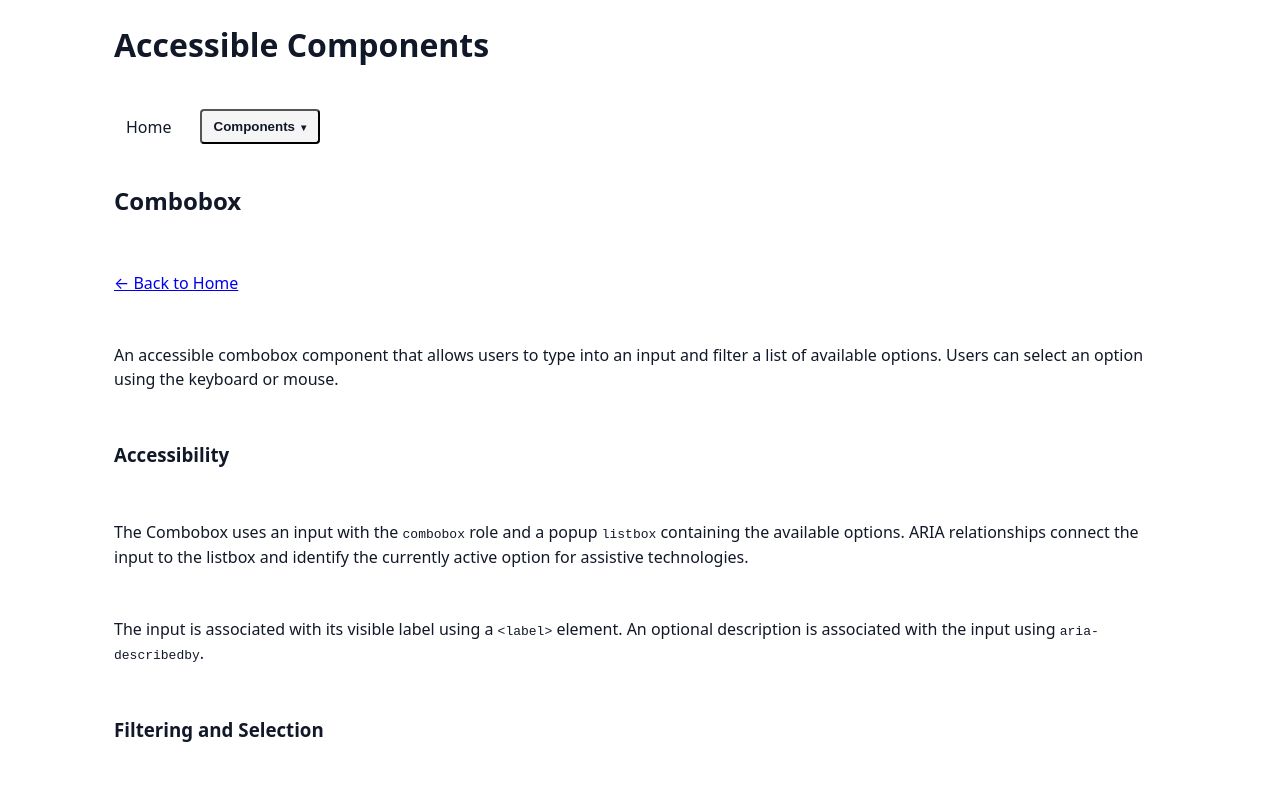
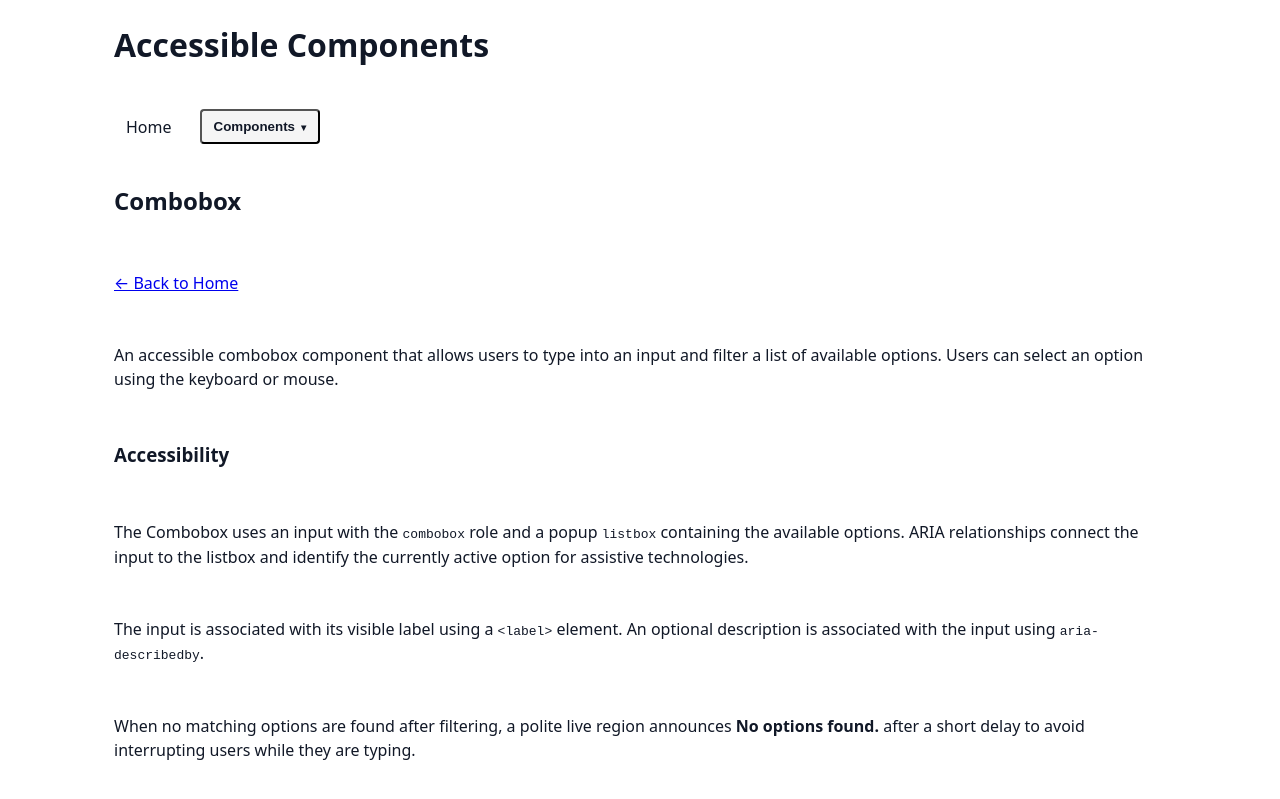
Before and after one commit to rpcorr/accessible-templates, a React (Vite) app: page /combobox in a window 1280 px wide. Shown: the top 799 px of the page. Built offline with nearby package versions, Linux system fonts and the light colour scheme.

Commit message:
docs: update combobox documentation

```diff
--- a/src/pages/ComboboxPage.tsx
+++ b/src/pages/ComboboxPage.tsx
@@ -24,6 +24,12 @@ export function ComboboxPage() {
           The input is associated with its visible label using a{' '}
           <code>&lt;label&gt;</code> element. An optional description is
           associated with the input using <code>aria-describedby</code>.
+        </p>
+
+        <p>
+          When no matching options are found after filtering, a polite live
+          region announces <strong>No options found.</strong> after a short
+          delay to avoid interrupting users while they are typing.
         </p>
 
         <h3>Filtering and Selection</h3>
```
Also changed, not shown: ToDO.txt, 1 other file (tests, documents, lock files or other folders).
